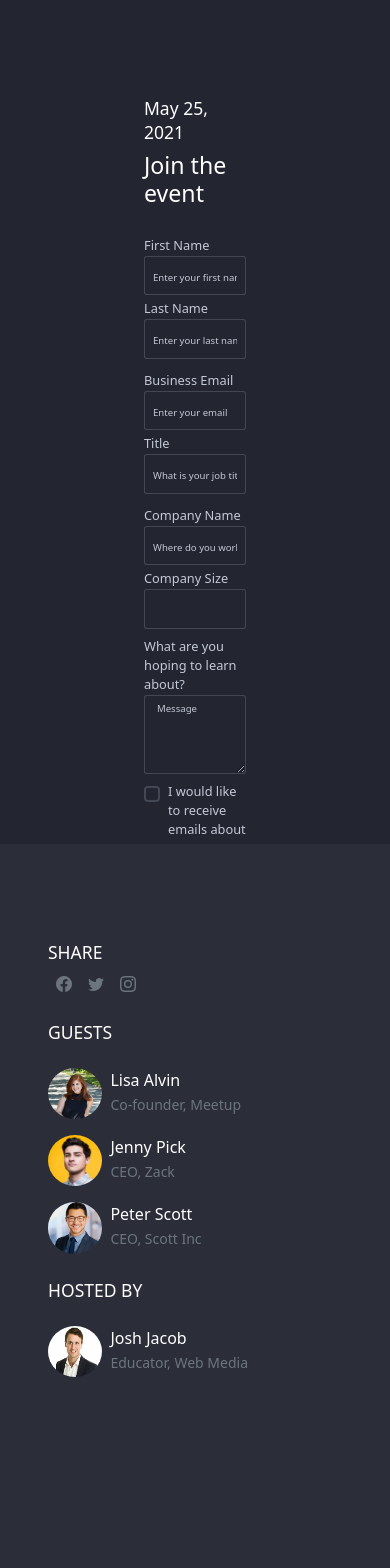
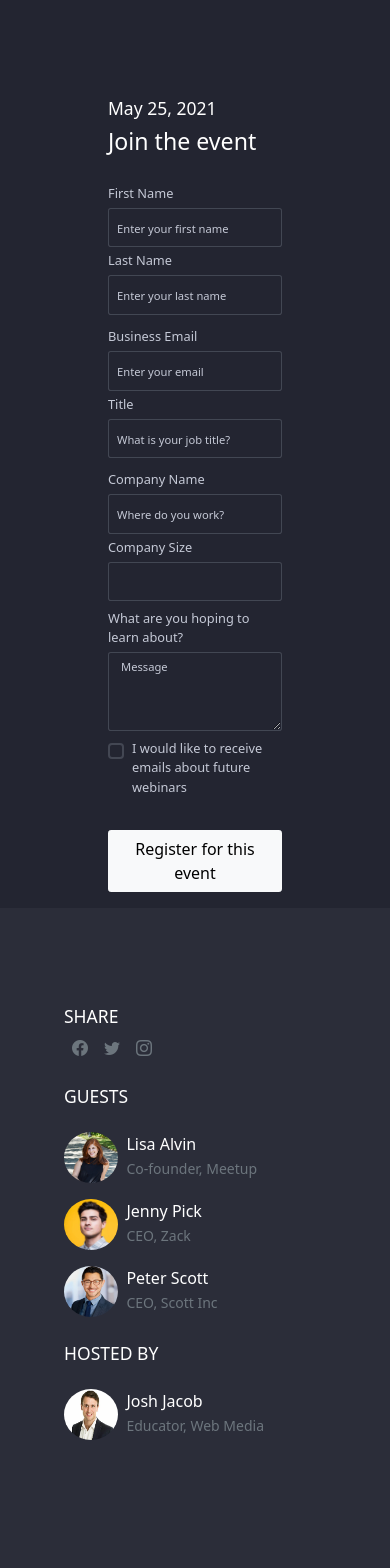
Before and after one commit to ambujsahu81/Angular_bootstrap, an Angular app: page / in a window 390 px wide. Shown: the top 1568 px of the page. Built offline with nearby package versions, Linux system fonts and the light colour scheme.

Commit message:
added responsiveness

```diff
--- a/src/app/app.component.html
+++ b/src/app/app.component.html
@@ -1,9 +1,10 @@
 <div class="container-fluid text-white">
   <div class="row">
-    <div class="col-md-8 bg-color-registration-page vh-100 pt-5 px-5">
+    <div class="col-md-1 col-sm-0 bg-color-registration-page"></div>
+    <div class="col-md-7 bg-color-registration-page  pt-5 col-sm-12 min-vh-100 pb-3">
       <app-event-registration></app-event-registration>
     </div>
-    <div class="col-md-4 bg-color-event-details vh-100 pt-5 px-5">
+    <div class="col-md-4 bg-color-event-details pt-5 px-5  col-sm-12 min-vh-100 pb-3">
       <app-event-details></app-event-details>
     </div>
   </div>
--- a/src/app/event-details/event-details.component.html
+++ b/src/app/event-details/event-details.component.html
@@ -1,4 +1,4 @@
-<div class="pt-5">
+<div class="pt-5 px-3">
     <h6 class="lead"><small>SHARE</small></h6>
     <div class="d-flex flex-row">
         <div class="px-2 text-muted"><i class="bi bi-facebook"></i></div>
--- a/src/app/event-registration/event-registration.component.css
+++ b/src/app/event-registration/event-registration.component.css
@@ -8,7 +8,7 @@
 
 .form-control::placeholder {
     color: #d2d7e4eb;
-    font-size: 0.6rem;
+    font-size: 0.7rem;
   }
 
 .text-muted {
--- a/src/app/event-registration/event-registration.component.html
+++ b/src/app/event-registration/event-registration.component.html
@@ -7,34 +7,34 @@
     <div class="row mb-2">
       <div class="form-group col-md-6">
         <label for="first-name" class="text-muted">First Name</label>
-        <input type="text" class="form-control p-2" id="first-name" formControlName="firstName" placeholder="Enter your first name">
+        <input type="text" class="form-control p-2 mt-1" id="first-name" formControlName="firstName" placeholder="Enter your first name">
         <div *ngIf="shwFirstNameError && registrationForm.controls.firstName.invalid" class="text-danger"><small>This Field is Required.</small></div>
       </div>
       <div class="form-group col-md-6">
         <label for="last-name" class="text-muted">Last Name</label>
-        <input type="text" class="form-control p-2" id="last-name" formControlName="lastName" placeholder="Enter your last name">
+        <input type="text" class="form-control p-2 mt-1" id="last-name" formControlName="lastName" placeholder="Enter your last name">
       </div>
     </div>
     <div class="row mb-2">
         <div class="form-group col-md-6">
           <label for="email" class="text-muted">Business Email</label>
-          <input type="text" class="form-control p-2" id="email" formControlName="email" placeholder="Enter your email">
+          <input type="text" class="form-control p-2 mt-1" id="email" formControlName="email" placeholder="Enter your email">
           <div *ngIf="shwEmailError && registrationForm.controls.email.invalid" class="text-danger"><small>The email is invalid.</small></div>
         </div>
         <div class="form-group col-md-6">
           <label for="jobTitle" class="text-muted">Title</label>
-          <input type="text" class="form-control p-2" id="jobTitle" formControlName="jobTitle" placeholder="What is your job title?">
+          <input type="text" class="form-control p-2 mt-1" id="jobTitle" formControlName="jobTitle" placeholder="What is your job title?">
         </div>
       </div>
 
       <div class="row mb-2">
         <div class="form-group col-md-6">
           <label for="companyName" class="text-muted">Company Name</label>
-          <input type="text" class="form-control p-2" id="companyName" formControlName="companyName" placeholder="Where do you work?">
+          <input type="text" class="form-control p-2 mt-1" id="companyName" formControlName="companyName" placeholder="Where do you work?">
         </div>
         <div class="form-group col-md-6">
           <label for="companySize" class="text-muted">Company Size</label>
-          <select id="companySize" formControlName="companySize" class="form-control p-2">
+          <select id="companySize" formControlName="companySize" class="form-control p-2 mt-1">
             <option disabled selected>Select</option>
             <option>small</option>
             <option>medium</option>
@@ -45,11 +45,11 @@
 
     <div class="form-group mb-2">
       <label for="Message" class="text-muted">What are you hoping to learn about?</label>
-      <textarea class="form-control" id="Message" formControlName="message" rows="3" cols="30" placeholder="Message"></textarea>
+      <textarea class="form-control mt-1" id="Message" formControlName="message" rows="3" cols="30" placeholder="Message"></textarea>
     </div>
     <div class="form-group mb-2">
       <div class="form-check">
-        <input class="form-check-input" type="checkbox" id="futureEmails" formControlName="futureEmails">
+        <input class="form-check-input mt-1" type="checkbox" id="futureEmails" formControlName="futureEmails">
         <label class="form-check-label" for="futureEmails" class="text-muted">
           I would like to receive emails about future webinars
         </label>
```
